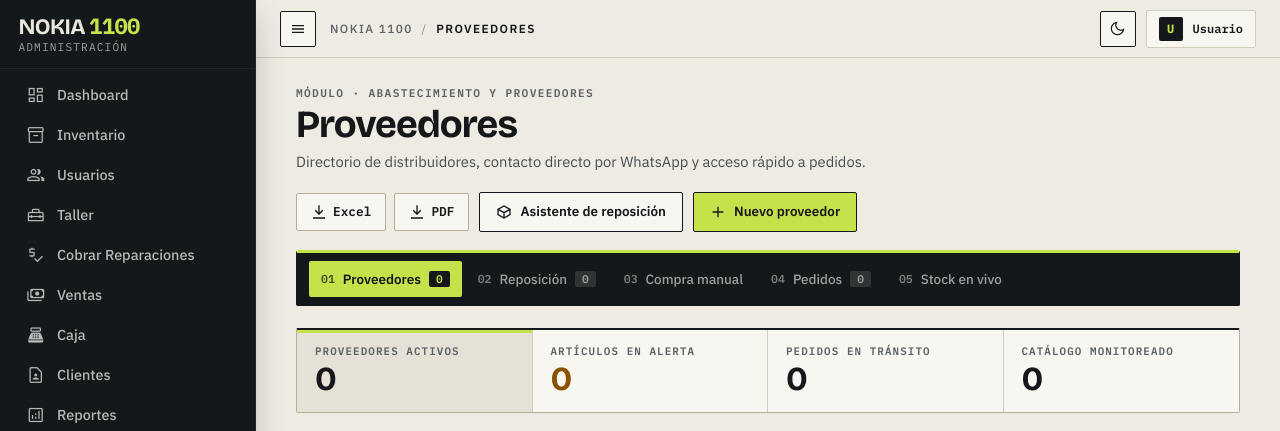
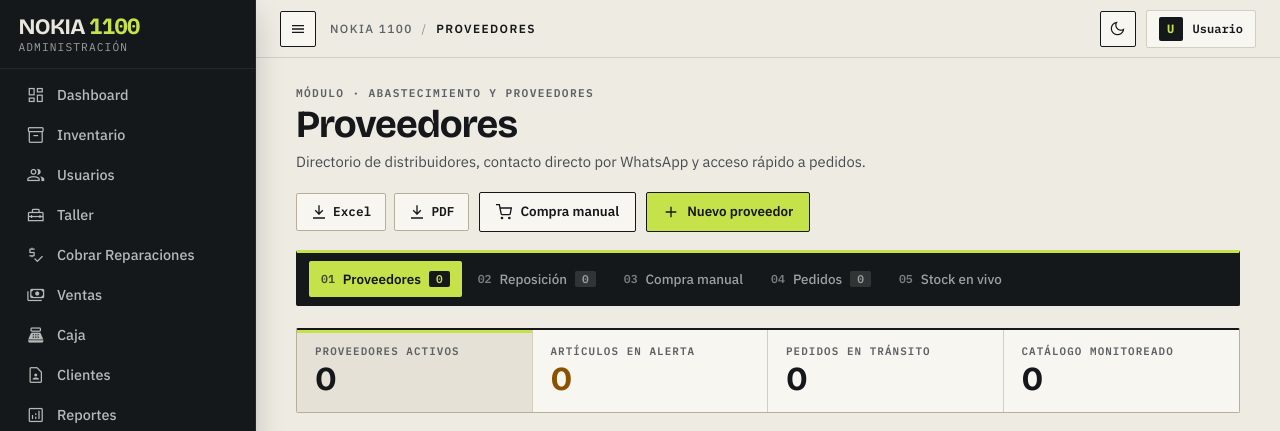
Before and after one commit to pfstudio8/nokia1100, a PHP site: page /modules/suppliers/Views/list.php in a window 1280 px wide. Shown: the top 431 px of the page. Run offline with PHP 8.4, Linux system fonts and the light colour scheme; some libraries are stand-ins or nearby versions.

Commit message:
fix: correccion de botones, cards y mensajes en el modulo proveedor

```diff
--- a/modules/clients/Controllers/ClientsController.php
+++ b/modules/clients/Controllers/ClientsController.php
@@ -92,12 +92,12 @@ class ClientsController extends BaseController
         $id_cliente = isset($_GET['id']) ? (int) $_GET['id'] : 0;
 
         if ($id_cliente === 0) {
-            $this->redirect('clients.php');
+            $this->redirect('index.php');
         }
 
         $client = $this->client_model->find($id_cliente);
         if (!$client) {
-            $this->redirect('clients.php');
+            $this->redirect('index.php');
         }
 
         $nombre = $client['nombre'];
--- a/modules/clients/Views/edit.php
+++ b/modules/clients/Views/edit.php
@@ -17,7 +17,7 @@ if ($_SESSION['role'] === 'admin') {
                 <h2 class="text-2xl font-display font-medium text-text-main">Editar Cliente</h2>
                 <p class="text-text-muted text-sm mt-1">Actualizar los datos de contacto del cliente</p>
             </div>
-            <a href="clients.php"
+            <a href="index.php"
                 class="px-4 py-2 rounded-xl border border-border bg-surface hover:bg-surface-hover text-sm font-medium text-text-main transition-colors flex items-center gap-2">
                 <span class="material-symbols-outlined text-[18px]">arrow_back</span> Volver
             </a>
--- a/modules/clients/index.php
+++ b/modules/clients/index.php
@@ -11,6 +11,7 @@ switch ($action) {
         break;
     case 'add':
     case 'index':
+    case 'clients':
         $controller->index();
         break;
     default:
--- a/modules/suppliers/Controllers/SuppliersController.php
+++ b/modules/suppliers/Controllers/SuppliersController.php
@@ -123,6 +123,9 @@ class SuppliersController extends BaseController
     public function save_supplier()
     {
         $this->check_access('proveedores', true);
+        while (ob_get_level() > 0) {
+            ob_end_clean();
+        }
         header('Content-Type: application/json; charset=utf-8');
 
         if ($_SERVER['REQUEST_METHOD'] !== 'POST') {
--- a/modules/suppliers/Views/list.php
+++ b/modules/suppliers/Views/list.php
@@ -186,6 +186,11 @@ if ($isAdmin) {
     <path d="M2 12s3.5-7 10-7 10 7 10 7-3.5 7-10 7-10-7-10-7z" />
     <circle cx="12" cy="12" r="3" />
   </symbol>
+  <symbol id="nk-i-cart" viewBox="0 0 24 24">
+    <circle cx="9" cy="21" r="1" />
+    <circle cx="20" cy="21" r="1" />
+    <path d="M1 1h4l2.68 13.39a2 2 0 0 0 2 1.61h9.72a2 2 0 0 0 2-1.61L23 6H6" />
+  </symbol>
 </svg>
 
 <main id="main" class="md:ml-64 p-6 md:p-10 pt-20 md:pt-10 min-h-screen">
@@ -203,10 +208,10 @@ if ($isAdmin) {
         <div id="headerExportWrap" style="display:inline-flex;gap:8px;align-items:center;">
           <?php echo Layout::renderExportButtons('suppliers-table', 'Directorio de Proveedores', 'proveedores'); ?>
         </div>
-        <button type="button" class="nk-btn" data-action="view" data-view="sec2">
+        <button type="button" class="nk-btn" data-action="view" data-view="sec3">
           <svg class="nk-icon" aria-hidden="true">
-            <use href="#nk-i-box" />
-          </svg>Asistente de reposición
+            <use href="#nk-i-cart" />
+          </svg>Compra manual
         </button>
         <button type="button" class="nk-btn nk-btn--lcd" data-action="new-supplier" id="btnHeadNewSup">
           <svg class="nk-icon" aria-hidden="true">
--- a/modules/suppliers/suppliers_list.js
+++ b/modules/suppliers/suppliers_list.js
@@ -111,7 +111,7 @@
     if (!m) return;
     m.classList.remove('is-open');
     m.hidden = true;
-    const anyOpen = $('.nk-modal.is-open:not([hidden])').length > 0;
+    const anyOpen = $$('.nk-modal.is-open:not([hidden])').length > 0;
     if (!anyOpen) {
       document.body.classList.remove('is-locked');
     }
@@ -336,14 +336,8 @@
         <td data-label="Retiro / Depósito">${s.domicilio ? esc(s.domicilio) : '<span class="nk-cell-meta">Envío a coordinar</span>'}</td>
         <td data-label="Acciones" class="is-r">
           <div class="nk-cell-actions">
-            <button type="button" class="nk-btn nk-btn--sm nk-btn--lcd" data-action="order-supplier" data-id="${s.id}" title="Abrir asistente de reposición con este proveedor">
-              Pedir
-            </button>
-            <button type="button" class="nk-btn nk-btn--sm" data-action="wa-supplier" data-id="${s.id}" title="Armar mensaje de WhatsApp para ${esc(s.nombre)}">
-              <svg class="nk-icon" aria-hidden="true" style="stroke:#1d6a38"><use href="#nk-i-chat"/></svg>WhatsApp
-            </button>
-            <button type="button" class="nk-btn nk-btn--sm" data-action="filter-supplier-orders" data-id="${s.id}" title="Ver órdenes de este proveedor">
-              Pedidos (${orderCount})
+            <button type="button" class="nk-btn nk-btn--sm nk-btn--lcd" data-action="manual-order-supplier" data-id="${s.id}" title="Realizar compra manual a ${esc(s.nombre)}">
+              <svg class="nk-icon" aria-hidden="true"><use href="#nk-i-cart"/></svg>Compra manual
             </button>
             ${!isMostrador ? `
               <button type="button" class="nk-btn nk-btn--sm" data-action="edit-supplier" data-id="${s.id}" title="Editar datos del proveedor">
@@ -1186,7 +1180,8 @@
       renderSuppliers();
       toast(data.message || 'Proveedor guardado.');
     } catch (err) {
-      toast('Error de red al guardar el proveedor.', 'err');
+      console.error('Error al guardar proveedor:', err);
+      toast('Error al guardar el proveedor.', 'err');
     } finally {
       if (btn) btn.removeAttribute('aria-busy');
     }
@@ -1558,12 +1553,13 @@
         deleteSupplierById(Number(actEl.dataset.id));
         break;
 
+      case 'manual-order-supplier':
       case 'order-supplier': {
         const supId = Number(actEl.dataset.id);
         populateSupplierSelects(supId);
-        const hasAlerts = catalog.some(p => p.stock <= p.minimo);
-        switchView(hasAlerts ? 'sec2' : 'sec3');
-        toast('Proveedor seleccionado en el asistente de pedido.');
+        switchView('sec3');
+        const sup = suppliers.find(s => s.id === supId);
+        toast(`Compra manual para ${sup ? sup.nombre : 'proveedor'}.`);
         break;
       }
 
```
